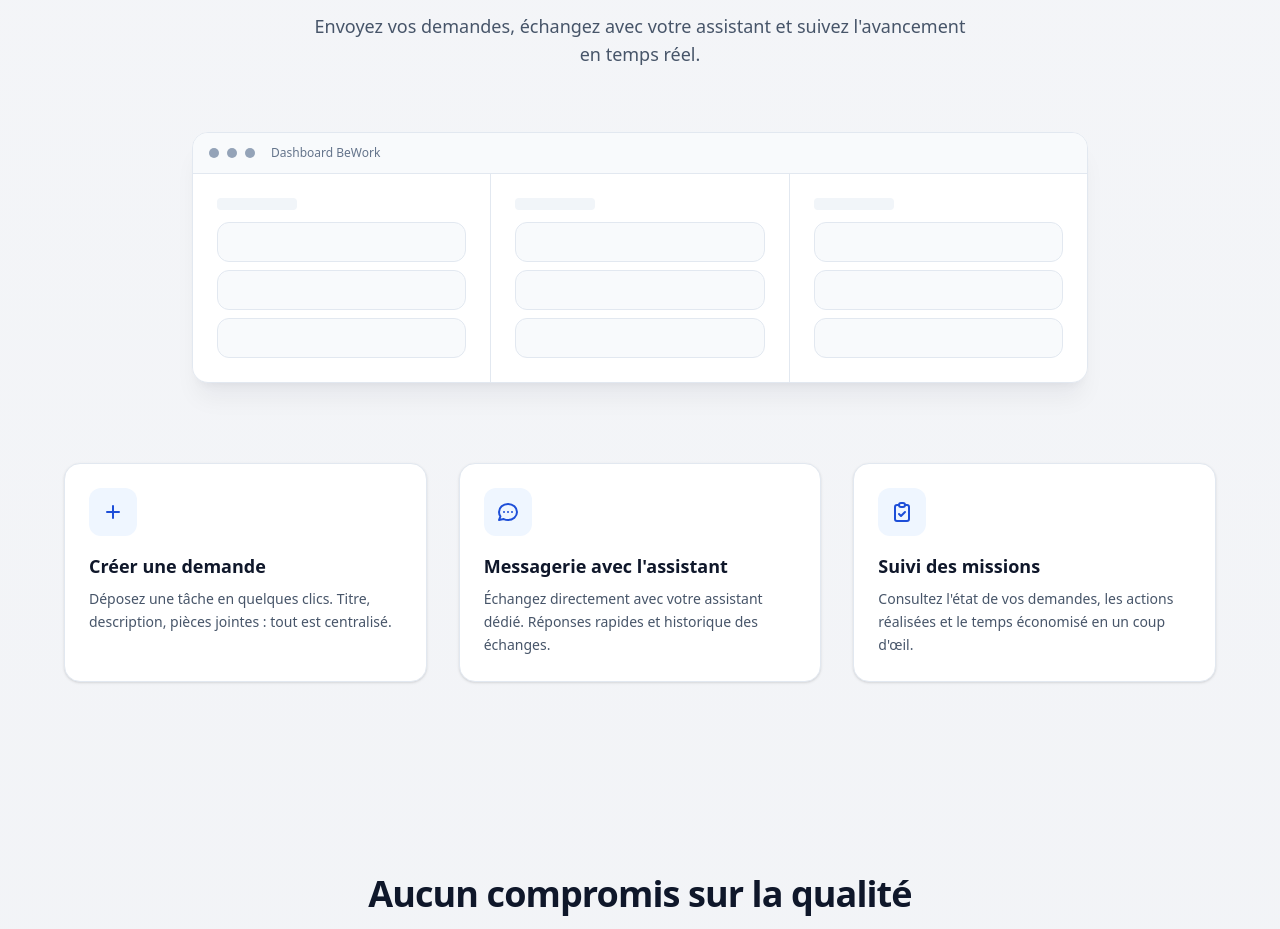
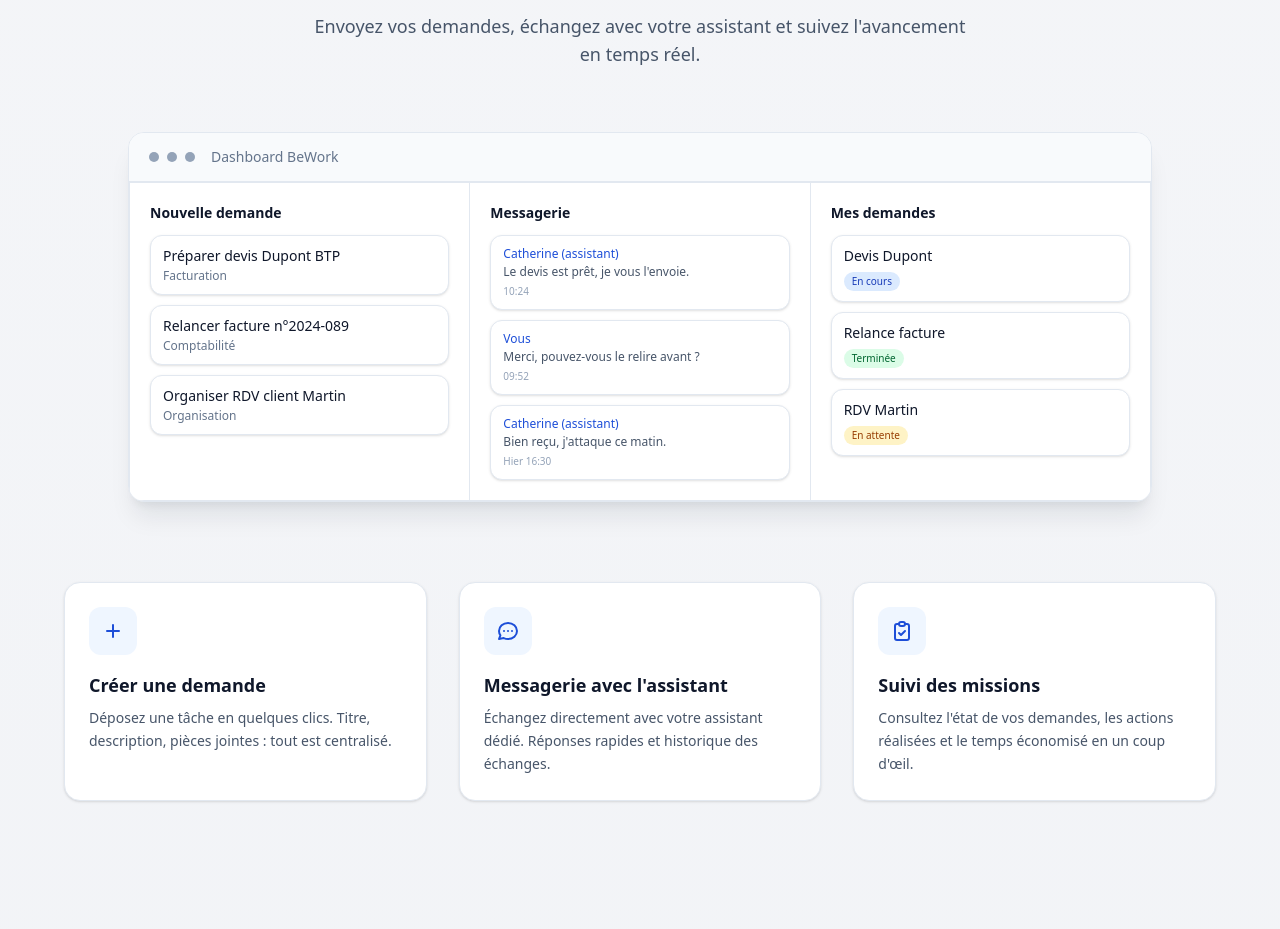
Before and after one commit to messaoud78280/plateforme, a Next.js app: page / in a window 1280 px wide. Shown: the part 3226-4155 px from the top of the page. Built offline with nearby package versions, Linux system fonts and the light colour scheme; no server answers.

Commit message:
Démo dashboard réaliste + Catherine (assistant)
Made-with: Cursor

```diff
--- a/src/app/page.tsx
+++ b/src/app/page.tsx
@@ -278,26 +278,67 @@ export default function HomePage() {
               </p>
             </div>
 
-            {/* Capture / mockup dashboard */}
+            {/* Démo dashboard — contenu réel */}
             <div className="mb-20 flex justify-center">
-              <div className="w-full max-w-4xl overflow-hidden rounded-xl border border-[#e2e8f0] bg-white shadow-xl shadow-[#0f172a]/5">
-                <div className="flex items-center gap-2 border-b border-[#e2e8f0] bg-[#f8fafc] px-4 py-3">
+              <div className="w-full max-w-5xl overflow-hidden rounded-xl border border-[#e2e8f0] bg-white shadow-xl shadow-[#0f172a]/8">
+                <div className="flex items-center gap-2 border-b border-[#e2e8f0] bg-[#f8fafc] px-5 py-3.5">
                   <span className="h-2.5 w-2.5 rounded-full bg-[#94a3b8]" />
                   <span className="h-2.5 w-2.5 rounded-full bg-[#94a3b8]" />
                   <span className="h-2.5 w-2.5 rounded-full bg-[#94a3b8]" />
-                  <span className="ml-2 text-xs font-medium text-[#64748b]">Dashboard BeWork</span>
+                  <span className="ml-2 text-sm font-medium text-[#64748b]">Dashboard BeWork</span>
                 </div>
-                <div className="grid grid-cols-1 md:grid-cols-3 gap-px bg-[#e2e8f0]">
-                  {["Nouvelle demande", "Messagerie", "Mes demandes"].map((label, i) => (
-                    <div key={i} className="bg-white p-4 md:p-6">
-                      <div className="h-3 w-20 rounded bg-[#f1f5f9] mb-3" />
-                      <div className="space-y-2">
-                        {[1, 2, 3].map((j) => (
-                          <div key={j} className="h-10 rounded-lg bg-[#f8fafc] border border-[#e2e8f0]" />
-                        ))}
-                      </div>
+                <div className="grid grid-cols-1 md:grid-cols-3 gap-px bg-[#e2e8f0] p-px">
+                  {/* Colonne 1 : Nouvelle demande */}
+                  <div className="bg-white p-5">
+                    <h3 className="text-sm font-semibold text-[#0f172a] mb-3">Nouvelle demande</h3>
+                    <div className="space-y-2.5">
+                      {[
+                        { title: "Préparer devis Dupont BTP", cat: "Facturation" },
+                        { title: "Relancer facture n°2024-089", cat: "Comptabilité" },
+                        { title: "Organiser RDV client Martin", cat: "Organisation" },
+                      ].map((d, i) => (
+                        <div key={i} className="rounded-lg border border-[#e2e8f0] bg-white px-3 py-2.5 text-left shadow-sm hover:border-[#1d4ed8]/30 transition-colors">
+                          <p className="text-sm font-medium text-[#0f172a] line-clamp-1">{d.title}</p>
+                          <p className="mt-0.5 text-xs text-[#64748b]">{d.cat}</p>
+                        </div>
+                      ))}
                     </div>
-                  ))}
+                  </div>
+                  {/* Colonne 2 : Messagerie */}
+                  <div className="bg-white p-5">
+                    <h3 className="text-sm font-semibold text-[#0f172a] mb-3">Messagerie</h3>
+                    <div className="space-y-2.5">
+                      {[
+                        { from: "Catherine (assistant)", msg: "Le devis est prêt, je vous l'envoie.", time: "10:24" },
+                        { from: "Vous", msg: "Merci, pouvez-vous le relire avant ?", time: "09:52" },
+                        { from: "Catherine (assistant)", msg: "Bien reçu, j'attaque ce matin.", time: "Hier 16:30" },
+                      ].map((m, i) => (
+                        <div key={i} className="rounded-lg border border-[#e2e8f0] bg-white px-3 py-2.5 text-left shadow-sm">
+                          <p className="text-xs font-medium text-[#1d4ed8]">{m.from}</p>
+                          <p className="mt-0.5 text-xs text-[#475569] line-clamp-2">{m.msg}</p>
+                          <p className="mt-1 text-[10px] text-[#94a3b8]">{m.time}</p>
+                        </div>
+                      ))}
+                    </div>
+                  </div>
+                  {/* Colonne 3 : Mes demandes */}
+                  <div className="bg-white p-5">
+                    <h3 className="text-sm font-semibold text-[#0f172a] mb-3">Mes demandes</h3>
+                    <div className="space-y-2.5">
+                      {[
+                        { title: "Devis Dupont", status: "En cours", color: "bg-blue-100 text-blue-800" },
+                        { title: "Relance facture", status: "Terminée", color: "bg-green-100 text-green-800" },
+                        { title: "RDV Martin", status: "En attente", color: "bg-amber-100 text-amber-800" },
+                      ].map((t, i) => (
+                        <div key={i} className="rounded-lg border border-[#e2e8f0] bg-white px-3 py-2.5 text-left shadow-sm">
+                          <p className="text-sm font-medium text-[#0f172a]">{t.title}</p>
+                          <span className={`mt-1.5 inline-block rounded-full px-2 py-0.5 text-[10px] font-medium ${t.color}`}>
+                            {t.status}
+                          </span>
+                        </div>
+                      ))}
+                    </div>
+                  </div>
                 </div>
               </div>
             </div>
```
